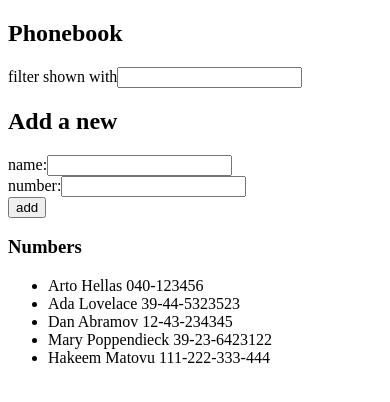
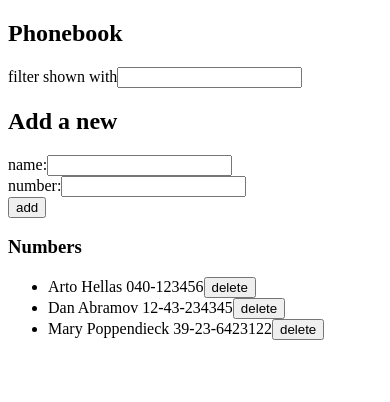
Before and after one commit to 66hakeem/FullStackOpen, a React (Vite) app in the folder part_2/phonebook/: page / in a window 390 px wide. Shown: the top 402 px of the page. Built offline with nearby package versions, Linux system fonts and the light colour scheme; data requests are answered from the project's data file.

Commit message:
The Phonebook step 9

```diff
--- a/part_2/phonebook/db.json
+++ b/part_2/phonebook/db.json
@@ -4,11 +4,6 @@
       "name": "Arto Hellas",
       "number": "040-123456",
       "id": "1"
-    },
-    {
-      "name": "Ada Lovelace",
-      "number": "39-44-5323523",
-      "id": "2"
     },
     {
       "name": "Dan Abramov",
@@ -19,11 +14,6 @@
       "name": "Mary Poppendieck",
       "number": "39-23-6423122",
       "id": "4"
-    },
-    {
-      "id": "a4d0",
-      "name": "Hakeem Matovu",
-      "number": "111-222-333-444"
     }
   ]
 }
--- a/part_2/phonebook/src/App.jsx
+++ b/part_2/phonebook/src/App.jsx
@@ -52,6 +52,23 @@ const App = () => {
 
   const personsToShow = filter ? persons.filter(person => person.name.toLowerCase().includes(filter.toLowerCase())) : persons
 
+  const deleteEntry = id => {
+    const person = persons.find(person => person.id === id)
+
+    if (window.confirm(`Delete ${person.name}?`)) {
+      personService
+        .deleteUser(id)
+        .then(() => {
+          setPersons(persons.filter(person => person.id !== id))
+        })
+        .catch(e => {
+          alert(
+            `Failed to delete user.`
+          )
+        })
+    }
+  }
+
   return (
     <div>
       <h2>Phonebook</h2>
@@ -65,7 +82,15 @@ const App = () => {
         handleNewNumber = {handleNewNumber}
       />
       <h3>Numbers</h3>
-      <Persons persons={personsToShow} />
+      <ul>
+        {personsToShow.map(element =>
+          <Persons
+            key={element.id}
+            persons={element}
+            deletePerson={() => deleteEntry(element.id)}
+          />
+        )}
+      </ul>
     </div>
   )
 }
--- a/part_2/phonebook/src/components/Person.jsx
+++ /dev/null
@@ -1,9 +0,0 @@
-const Person = ({person}) => {
-    return (
-        <li>
-            {person.name} {person.number}
-        </li>
-    )
-}
-
-export default Person
--- a/part_2/phonebook/src/components/Persons.jsx
+++ b/part_2/phonebook/src/components/Persons.jsx
@@ -1,15 +1,9 @@
-import Person from './Person'
-
-const Persons = ({persons}) => {
+const Persons = ({persons, deletePerson}) => {
     return (
-        <ul>
-            {persons.map(element =>
-                <Person
-                    key={element.id}
-                    person={element}
-                />
-            )}
-        </ul>
+        <li>
+            {persons.name} {persons.number}
+            <button onClick={deletePerson}>delete</button>
+        </li>
     )
 }
 
--- a/part_2/phonebook/src/services/contacts.js
+++ b/part_2/phonebook/src/services/contacts.js
@@ -7,4 +7,9 @@ const create = newPerson => {
 
 }
 
-export default { create }
+const deleteUser = id => {
+    const request = axios.delete(`${baseUrl}/${id}`)
+    return request.then(response => response.data)
+}
+
+export default { create, deleteUser }
```
